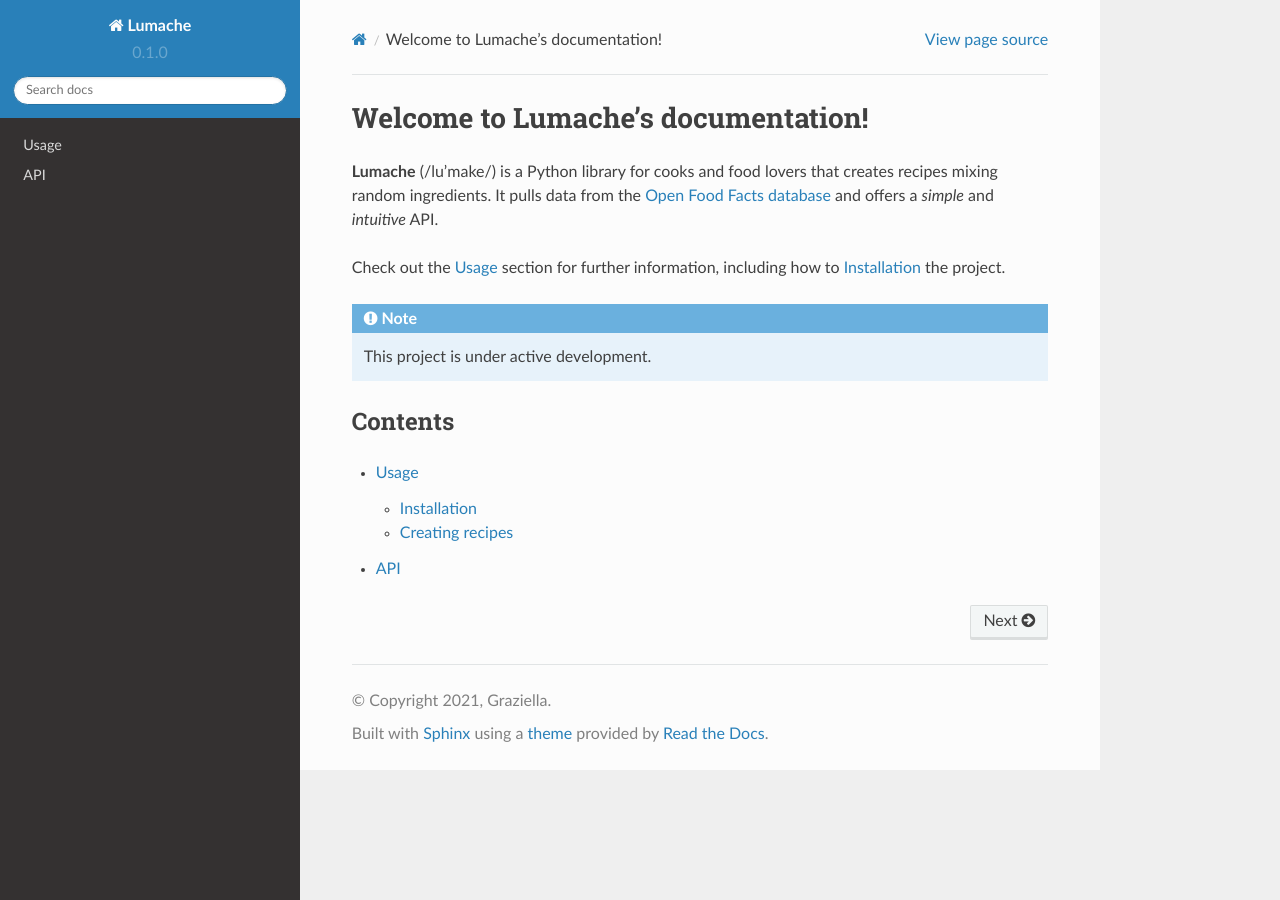
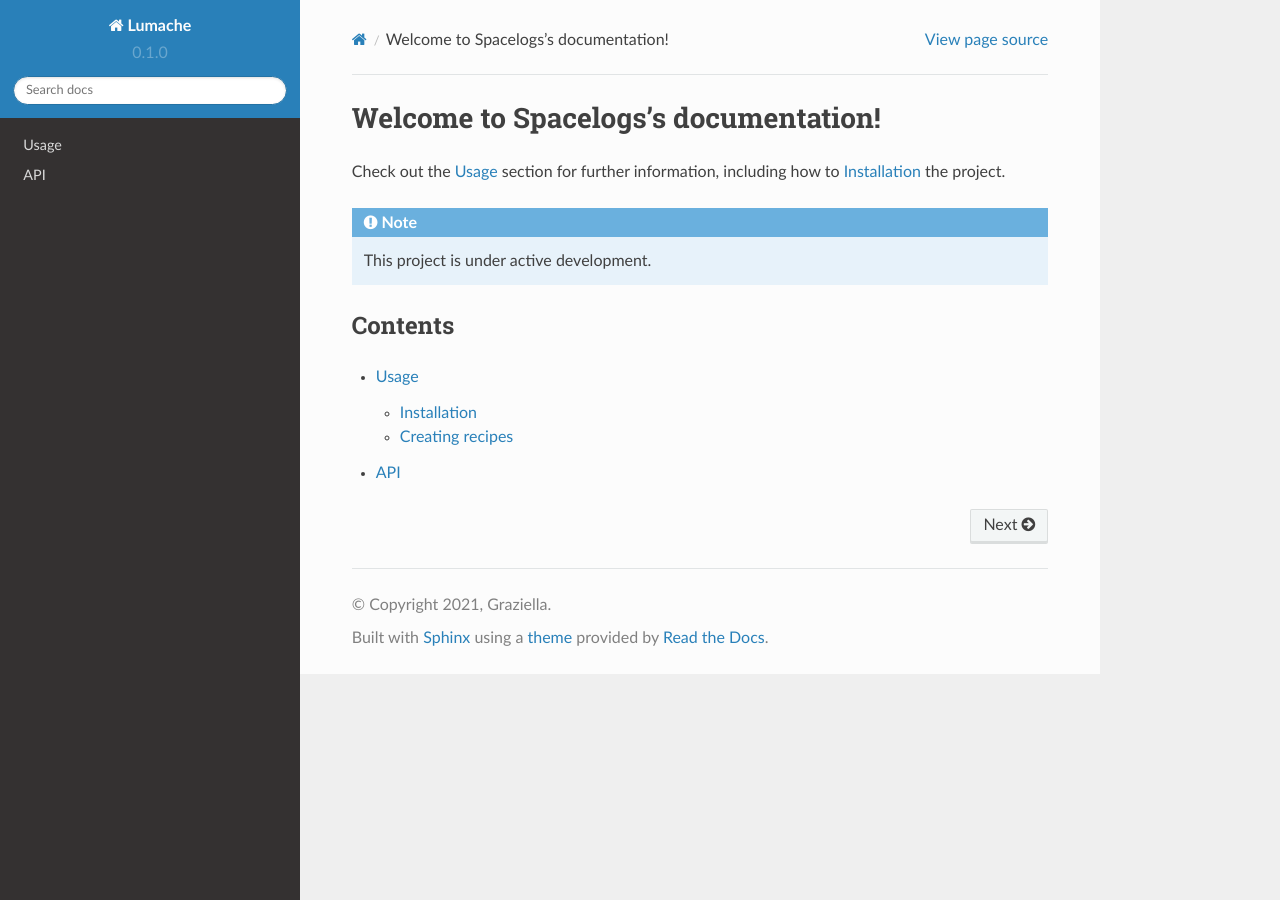
Before and after one commit to Spacelogs/SpaceLogs, a Sphinx documentation site: the page built from docs/source/index.rst, in a window 1280 px wide. Built offline with Sphinx 7.4.7 and the Read the Docs theme 2.0.0, drawn with Linux system fonts in a browser that asks for light colours.

Commit message:
Update index.rst

```diff
--- a/docs/source/index.rst
+++ b/docs/source/index.rst
@@ -1,10 +1,7 @@
-Welcome to Lumache's documentation!
+Welcome to Spacelogs's documentation!
 ===================================
 
-**Lumache** (/lu'make/) is a Python library for cooks and food lovers
-that creates recipes mixing random ingredients.
-It pulls data from the `Open Food Facts database <https://world.openfoodfacts.org/>`_
-and offers a *simple* and *intuitive* API.
+
 
 Check out the :doc:`usage` section for further information, including
 how to :ref:`installation` the project.
```
